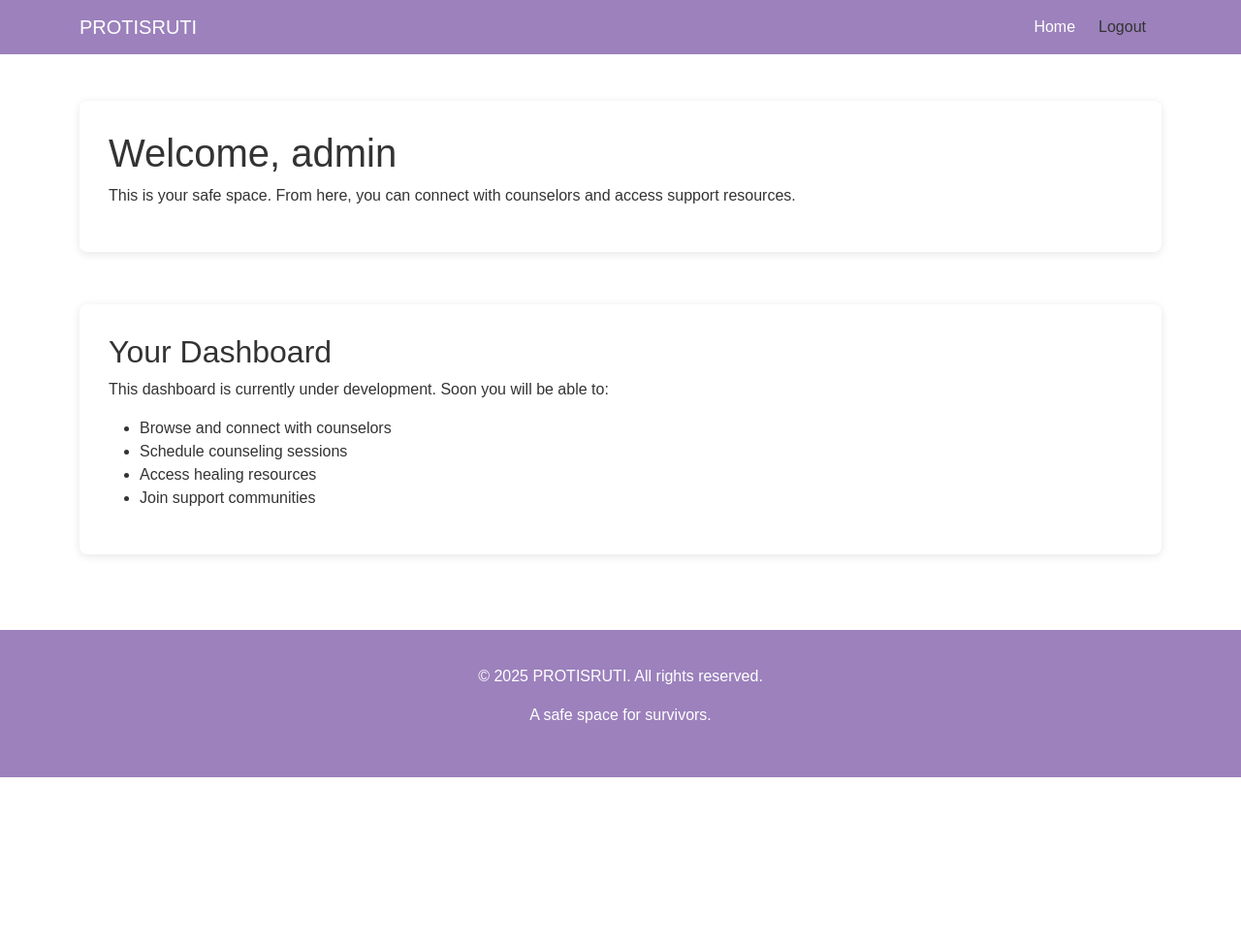
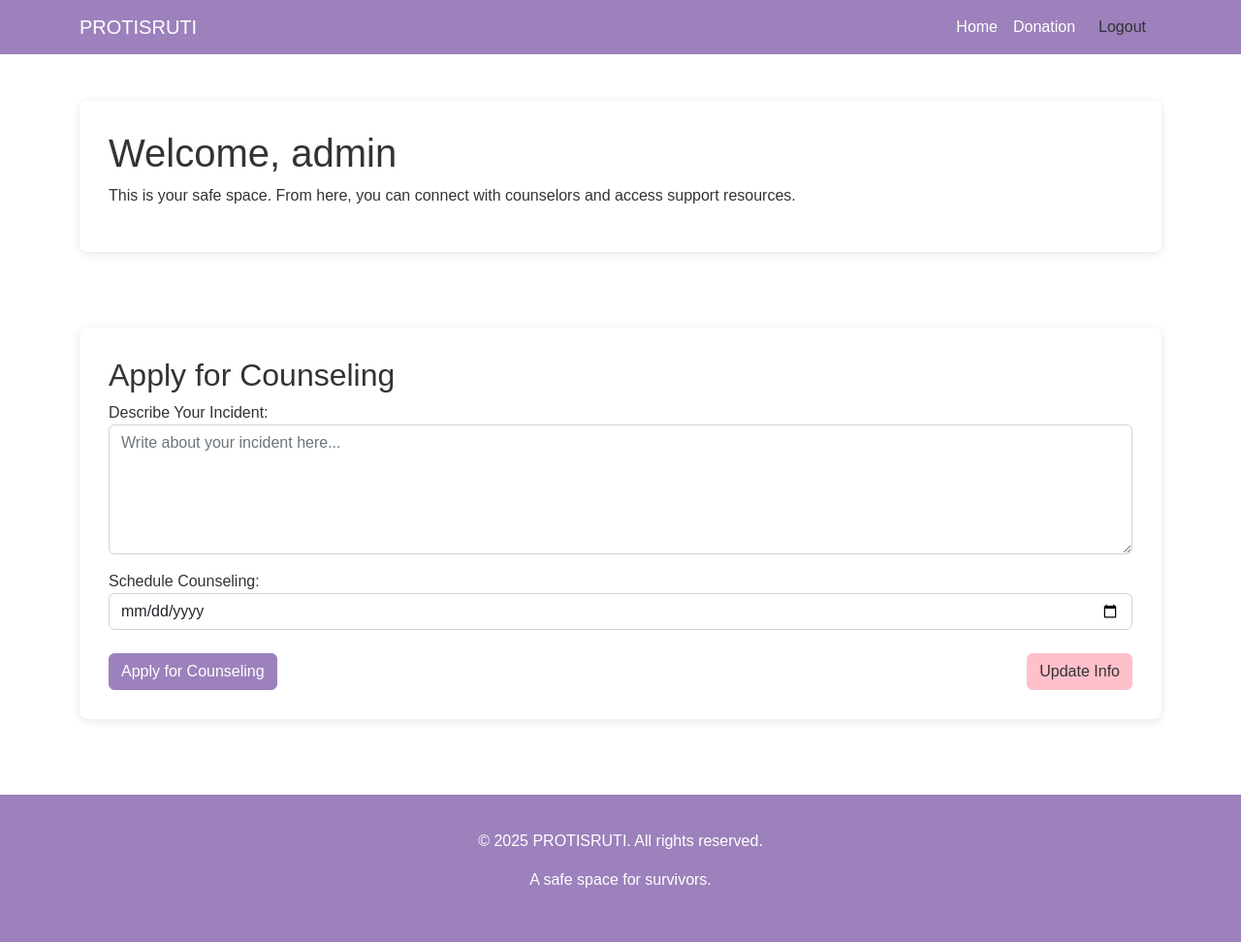
Before and after one commit to IsratMou/ProtisrutiNgo, a Django app: page /dashboard/user/ in a window 1280 px wide. Shown: the whole page at 97% size. Before the commit the page ends 802 px from the top, so only its background shows below. Run offline with Django 5.2, Linux system fonts and the light colour scheme; a user stored in the database is signed in; data comes from the database, SQL or seed files in the repository; both versions use the stored data as it was after the commit; parts of the project's set-up code (start-up, migrations or seed data) failed here and were passed over.

Commit message:
add update button

```diff
--- a/protisruti/core/forms.py
+++ b/protisruti/core/forms.py
@@ -109,3 +109,70 @@ class CustomLoginForm(AuthenticationForm):
     password = forms.CharField(
         widget=forms.PasswordInput(attrs={'class': 'form-control', 'placeholder': 'Password'})
     )
+
+class CounselorAvailabilityForm(forms.Form):
+    DAYS_CHOICES = [(i, i) for i in range(1, 32)]  # Days in a month (1-31)
+    CATEGORY_CHOICES = [
+        ('domestic_violence', 'Domestic Violence'),
+        ('child_abuse', 'Child Abuse'),
+        ('sexual_abuse', 'Sexual Abuse'),
+        ('trauma', 'Trauma'),
+        ('general', 'General'),
+    ]
+
+    days_available = forms.IntegerField(
+        label="Days Available in a Month",
+        min_value=1,
+        max_value=31,
+        widget=forms.NumberInput(attrs={'class': 'form-control'}),
+    )
+    category = forms.ChoiceField(
+        label="Category",
+        choices=CATEGORY_CHOICES,
+        widget=forms.Select(attrs={'class': 'form-control'}),
+    )
+
+class IncidentReportForm(forms.Form):
+    incident_details = forms.CharField(
+        label="Describe Your Incident",
+        widget=forms.Textarea(attrs={
+            'class': 'form-control',
+            'placeholder': 'Write about your incident here...',
+            'rows': 5
+        }),
+    )
+    schedule_date = forms.DateField(
+        label="Schedule Counseling",
+        widget=forms.DateInput(attrs={
+            'class': 'form-control',
+            'type': 'date'
+        }),
+    )
+
+class DonationForm(forms.Form):
+    donor_name = forms.CharField(
+        label="On Behalf Of",
+        max_length=100,
+        widget=forms.TextInput(attrs={
+            'class': 'form-control',
+            'placeholder': 'Enter your name or organization name'
+        }),
+    )
+    amount = forms.DecimalField(
+        label="Amount (in BDT)",
+        max_digits=10,
+        decimal_places=2,
+        widget=forms.NumberInput(attrs={
+            'class': 'form-control',
+            'placeholder': 'Enter the amount you want to donate'
+        }),
+    )
+    method = forms.ChoiceField(
+        label="Payment Method",
+        choices=[
+            ('bkash', 'bKash'),
+            ('nagad', 'Nagad'),
+            ('bank', 'Bank Transfer'),
+        ],
+        widget=forms.Select(attrs={'class': 'form-control'}),
+    )
--- a/protisruti/core/models.py
+++ b/protisruti/core/models.py
@@ -1,6 +1,7 @@
 from django.db import models
 from django.contrib.auth.models import AbstractUser, BaseUserManager
 from django.utils.translation import gettext_lazy as _
+from django.conf import settings
 
 class CustomUserManager(BaseUserManager):
     """
@@ -85,3 +86,19 @@ class CounselorProfile(models.Model):
 
     def __str__(self):
         return f"{self.user.username}'s Profile"
+
+class IncidentReport(models.Model):
+    user = models.OneToOneField(settings.AUTH_USER_MODEL, on_delete=models.CASCADE, related_name='incident_report')
+    incident_details = models.TextField()
+    schedule_date = models.DateField()
+
+    def __str__(self):
+        return f"Incident Report for {self.user.username}"
+
+class CounselorAvailability(models.Model):
+    user = models.OneToOneField(settings.AUTH_USER_MODEL, on_delete=models.CASCADE, related_name='availability')
+    days_available = models.IntegerField()
+    category = models.CharField(max_length=50)
+
+    def __str__(self):
+        return f"Availability for {self.user.username}"
--- a/protisruti/core/urls.py
+++ b/protisruti/core/urls.py
@@ -11,5 +11,6 @@ urlpatterns = [
     path('register/user/', views.register_user_view, name='register_user'),
     path('register/counselor/', views.register_counselor_view, name='register_counselor'),
     path('dashboard/user/', views.user_dashboard, name='user_dashboard'),
-    path('dashboard/counselor/', views.counselor_dashboard, name='counselor_dashboard'),
+    path('counselor-dashboard/', views.counselor_dashboard, name='counselor_dashboard'),
+    path('donation/', views.donation_view, name='donation'),
 ]
--- a/protisruti/core/views.py
+++ b/protisruti/core/views.py
@@ -3,8 +3,9 @@ from django.contrib.auth import login, authenticate
 from django.contrib.auth.decorators import login_required
 from django.contrib import messages
 from django.views.generic import TemplateView
-from .forms import SurvivorRegistrationForm, CounselorRegistrationForm, CustomLoginForm
-from .models import CustomUser
+from django.http import HttpResponse
+from .forms import SurvivorRegistrationForm, CounselorRegistrationForm, CustomLoginForm, CounselorAvailabilityForm, IncidentReportForm, DonationForm
+from .models import CustomUser, IncidentReport, CounselorAvailability
 
 def home_view(request):
     """View for the homepage"""
@@ -41,6 +42,7 @@ def login_redirect_view(request):
         return redirect('counselor_dashboard')
     else:
         return redirect('home')
+
 def register_user_view(request):
     """View for survivor registration"""
     if request.method == 'POST':
@@ -74,14 +76,94 @@ def register_counselor_view(request):
     else:
         form = CounselorRegistrationForm()
     return render(request, 'register_counselor.html', {'form': form})
+
 @login_required
 def user_dashboard(request):
     """View for survivor dashboard"""
-    # This is a placeholder. You'll expand this later.
-    return render(request, 'user_dashboard.html')
+    try:
+        # Fetch the existing incident report for the user
+        incident_report = IncidentReport.objects.get(user=request.user)
+    except IncidentReport.DoesNotExist:
+        incident_report = None
+
+    if request.method == 'POST':
+        form = IncidentReportForm(request.POST)
+        if form.is_valid():
+            # Save or update the incident report
+            incident_details = form.cleaned_data['incident_details']
+            schedule_date = form.cleaned_data['schedule_date']
+            if incident_report:
+                incident_report.incident_details = incident_details
+                incident_report.schedule_date = schedule_date
+                incident_report.save()
+            else:
+                IncidentReport.objects.create(
+                    user=request.user,
+                    incident_details=incident_details,
+                    schedule_date=schedule_date
+                )
+            messages.success(request, "Your information has been updated successfully.")
+            return redirect('user_dashboard')
+    else:
+        # Prepopulate the form with existing data if available
+        initial_data = {
+            'incident_details': incident_report.incident_details if incident_report else '',
+            'schedule_date': incident_report.schedule_date if incident_report else '',
+        }
+        form = IncidentReportForm(initial=initial_data)
+
+    return render(request, 'user_dashboard.html', {'form': form})
 
 @login_required
 def counselor_dashboard(request):
     """View for counselor dashboard"""
-    # This is a placeholder. You'll expand this later.
-    return render(request, 'counselor_dashboard.html')
+    try:
+        # Fetch the existing availability data for the counselor
+        availability = CounselorAvailability.objects.get(user=request.user)
+    except CounselorAvailability.DoesNotExist:
+        availability = None
+
+    if request.method == 'POST':
+        form = CounselorAvailabilityForm(request.POST)
+        if form.is_valid():
+            # Save or update the availability data
+            days_available = form.cleaned_data['days_available']
+            category = form.cleaned_data['category']
+            if availability:
+                availability.days_available = days_available
+                availability.category = category
+                availability.save()
+            else:
+                CounselorAvailability.objects.create(
+                    user=request.user,
+                    days_available=days_available,
+                    category=category
+                )
+            messages.success(request, "Your availability information has been updated successfully.")
+            return redirect('counselor_dashboard')
+    else:
+        # Prepopulate the form with existing data if available
+        initial_data = {
+            'days_available': availability.days_available if availability else '',
+            'category': availability.category if availability else '',
+        }
+        form = CounselorAvailabilityForm(initial=initial_data)
+
+    return render(request, 'counselor_dashboard.html', {'form': form})
+
+def donation_view(request):
+    """View for the donation form"""
+    if request.method == 'POST':
+        form = DonationForm(request.POST)
+        if form.is_valid():
+            # Process the donation data
+            donor_name = form.cleaned_data['donor_name']
+            amount = form.cleaned_data['amount']
+            method = form.cleaned_data['method']
+            # You can save this data to the database or process it further
+            messages.success(request, f"Thank you, {donor_name}, for your generous donation of BDT {amount} via {method}!")
+            return redirect('donation')
+    else:
+        form = DonationForm()
+
+    return render(request, 'donation.html', {'form': form})
--- a/protisruti/templates/navbar.html
+++ b/protisruti/templates/navbar.html
@@ -9,6 +9,9 @@
             <ul class="navbar-nav ms-auto">
                 <li class="nav-item">
                     <a class="nav-link" href="{% url 'home' %}">Home</a>
+                </li>
+                <li class="nav-item">
+                    <a class="nav-link" href="{% url 'donation' %}">Donation</a>
                 </li>
                 {% if user.is_authenticated %}
                     {% if user.is_survivor %}
--- a/protisruti/templates/user_dashboard.html
+++ b/protisruti/templates/user_dashboard.html
@@ -13,17 +13,19 @@
         </div>
     </div>
 
-    <div class="row mt-4">
+    <!-- Incident Report Form -->
+    <div class="row mt-5">
         <div class="col-md-12">
             <div class="content-box">
-                <h2>Your Dashboard</h2>
-                <p>This dashboard is currently under development. Soon you will be able to:</p>
-                <ul>
-                    <li>Browse and connect with counselors</li>
-                    <li>Schedule counseling sessions</li>
-                    <li>Access healing resources</li>
-                    <li>Join support communities</li>
-                </ul>
+                <h2>Apply for Counseling</h2>
+                <form method="post">
+                    {% csrf_token %}
+                    {{ form.as_p }}
+                    <div class="d-flex justify-content-between mt-4">
+                        <button type="submit" class="btn btn-primary">Apply for Counseling</button>
+                        <a href="#" class="btn btn-secondary">Update Info</a>
+                    </div>
+                </form>
             </div>
         </div>
     </div>
```
Also changed, not shown: protisruti/templates/counselor_dashboard.html (+9 -12 lines), protisruti/templates/donation.html (added, +23 -0 lines), protisruti/core/migrations/0001_initial.py (added), protisruti/core/migrations/0002_incidentreport.py (added), protisruti/core/migrations/0003_counseloravailability.py (added), protisruti/db.sqlite3.
